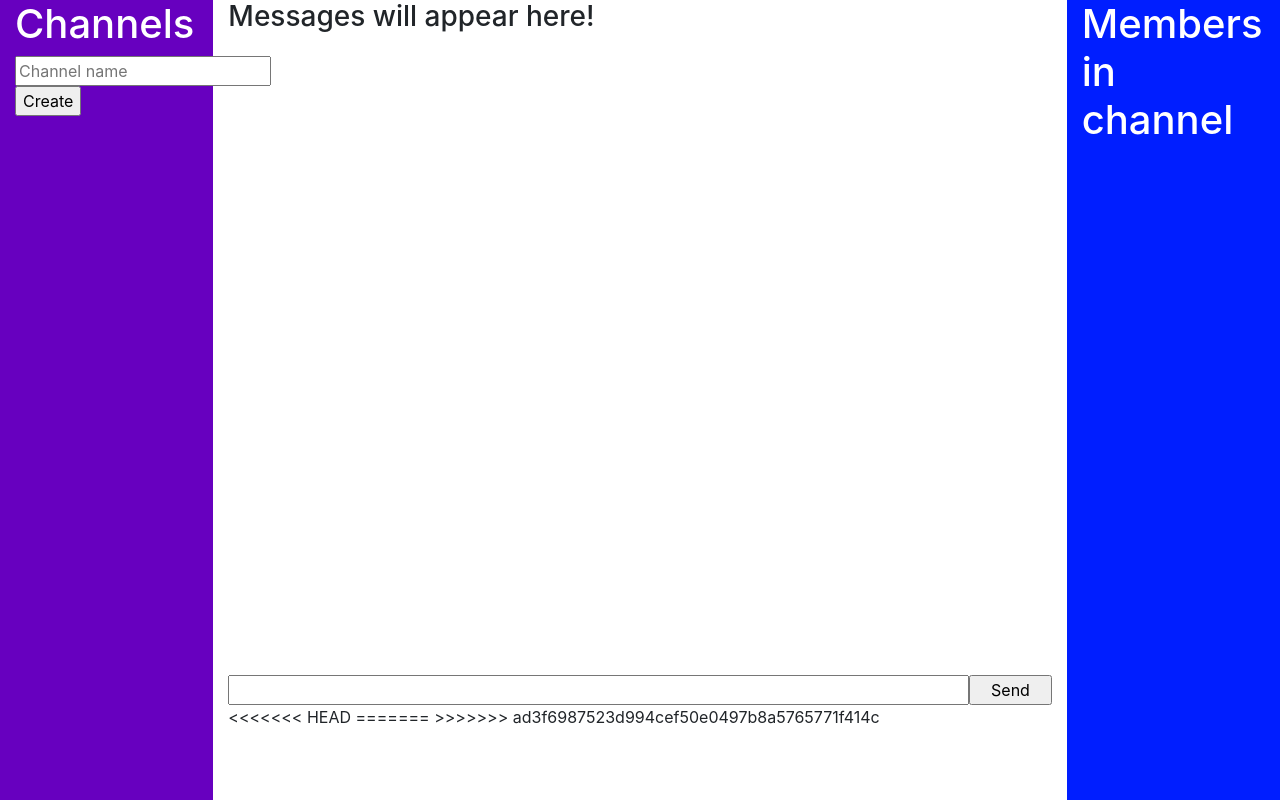
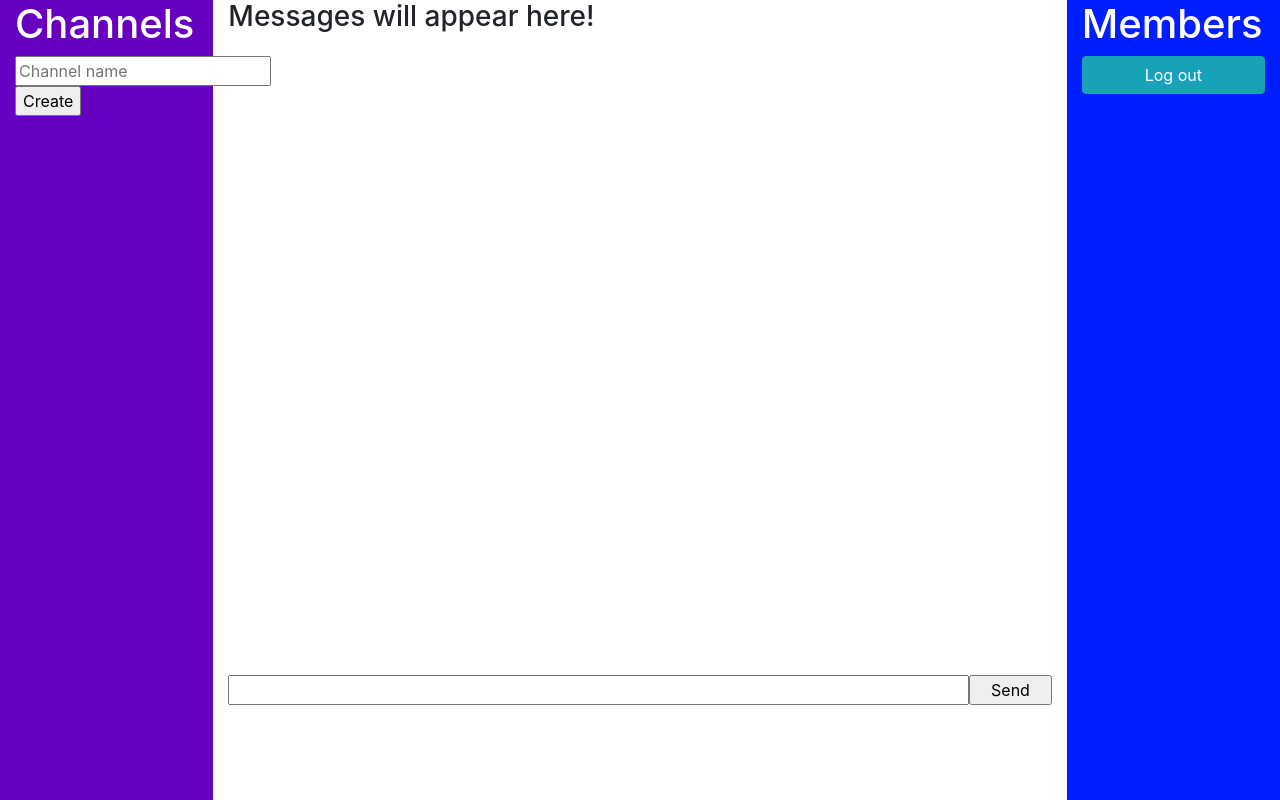
Before and after one commit to tu-vu/Chatroom, a Flask app: page /dashboard in a window 1280 px wide. Run offline with Flask 2, Linux system fonts and the light colour scheme; some libraries are stand-ins or nearby versions.

Commit message:
Add logout button

```diff
--- a/Chatroom/templates/dashboard.html
+++ b/Chatroom/templates/dashboard.html
@@ -33,17 +33,12 @@
                 <form id="new-message" class="form-inline">
                     <input id="message" type="text" name="message">
                     <input id="send" type="submit" value="Send">
-<<<<<<< HEAD
-                    <!-- <input id="delete" type="submit" value="Delete"> -->
-=======
->>>>>>> ad3f6987523d994cef50e0497b8a5765771f414c
                 </form>
             </div>
 
             <div id="right" class="col-2">
-                <h1>Members in channel</h1>
-                <ul>
-                </ul>
+                <h1>Members</h1>
+                <form action="{{ url_for('auth_bp.logout') }}"  method="get"><button class="btn btn-info btn-block">Log out</button></form>
             </div>
 
         </div>
```
